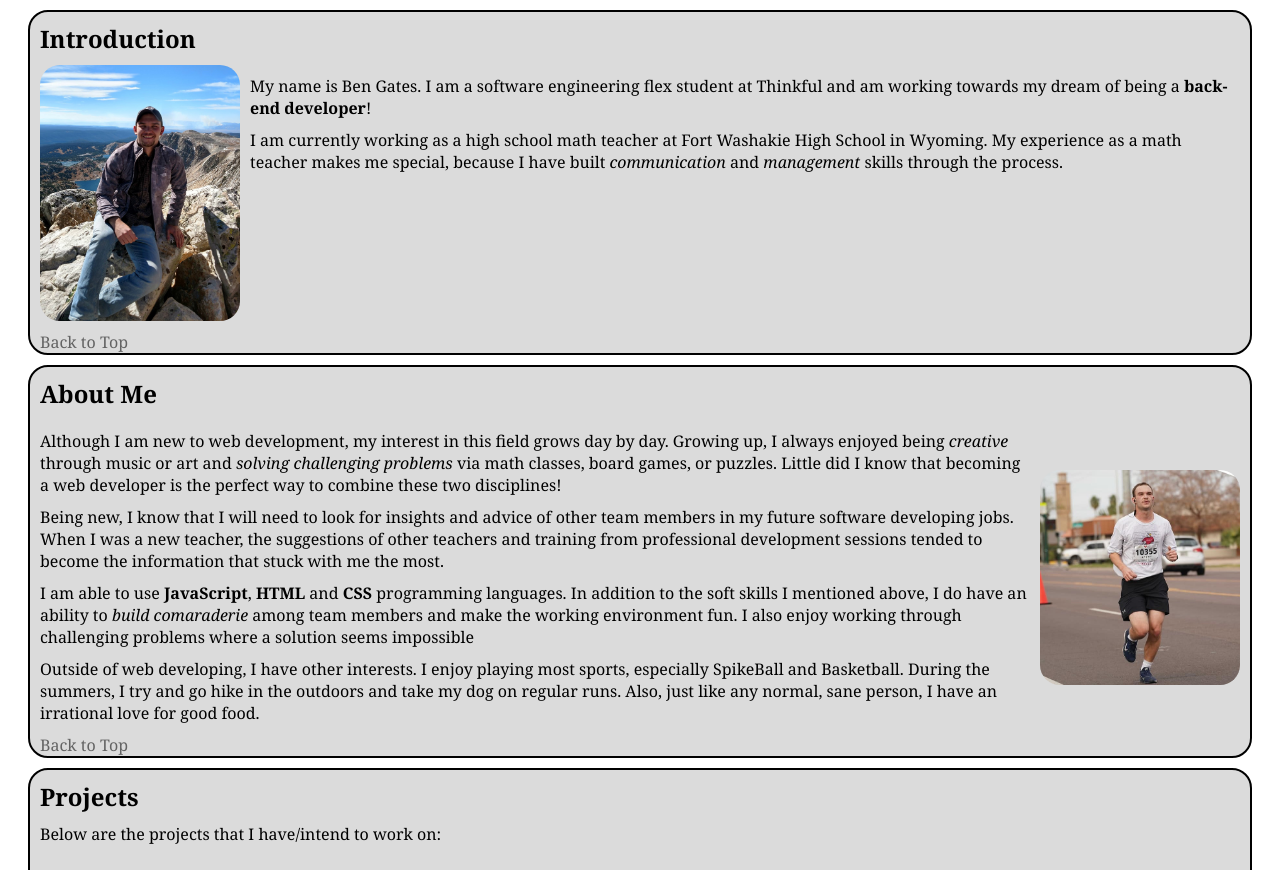
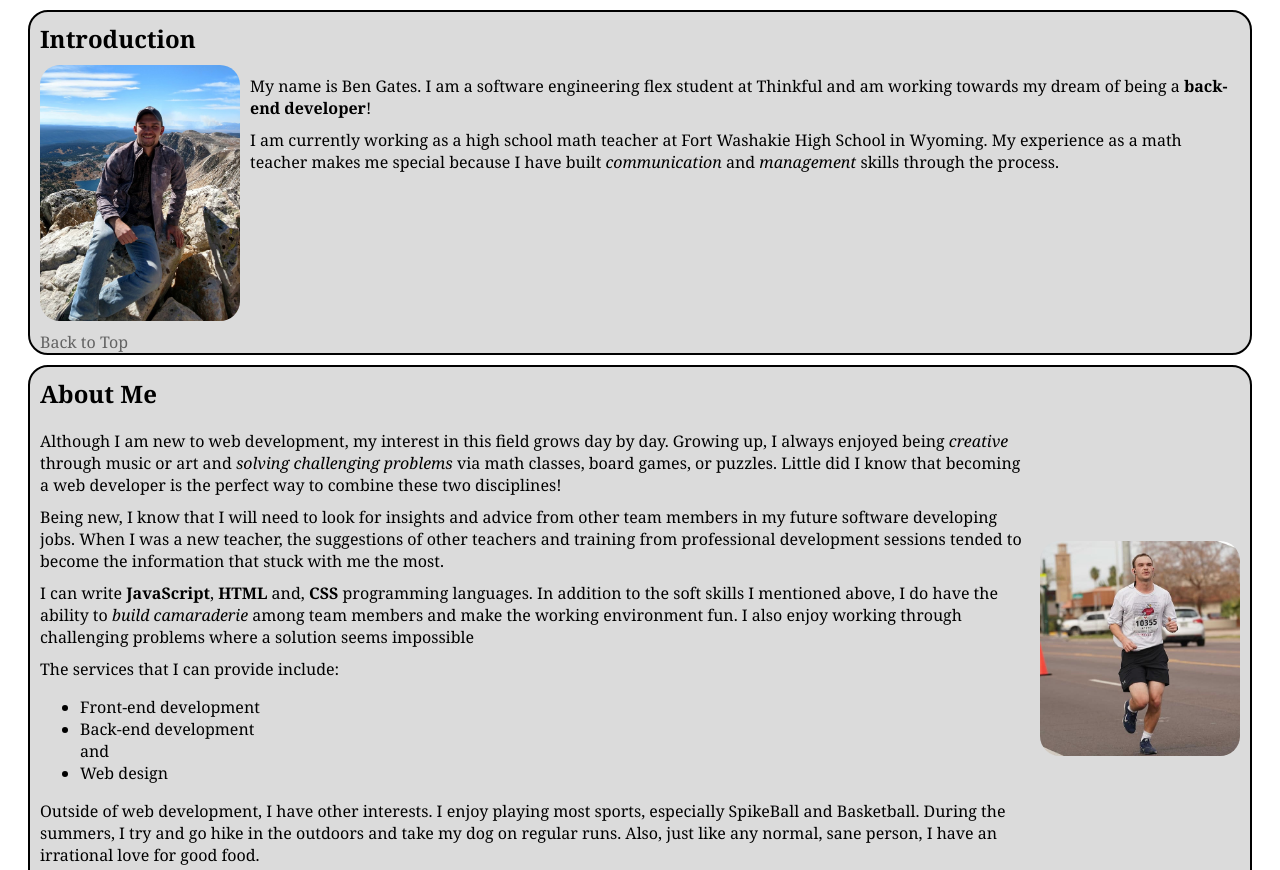
Before and after one commit to benjamin-gates/portfolio-webpage, a plain HTML site: page index.html in a window 1280 px wide. Shown: the part 82-952 px from the top of the page. Drawn offline with Linux system fonts and the light colour scheme.

Commit message:
making final touches to html and grammar

```diff
--- a/index.html
+++ b/index.html
@@ -22,7 +22,7 @@
                 <div class="intro-group">
                 <div>
                 <p>My name is Ben Gates. I am a software engineering flex student at Thinkful and am working towards my dream of being a <strong>back-end developer</strong>!</p>
-                <p>I am currently working as a high school math teacher at Fort Washakie High School in Wyoming. My experience as a math teacher makes me special, because I have built <em>communication</em> and <em>management</em> skills through the process.</p>
+                <p>I am currently working as a high school math teacher at Fort Washakie High School in Wyoming. My experience as a math teacher makes me special because I have built <em>communication</em> and <em>management</em> skills through the process.</p>
                 </div>
                 <img class="profile" src="images/profile-pic.jpg" alt="Profile Picture"/>
                 </div>
@@ -33,9 +33,14 @@
                 <div class="about-group">
                     <div>
                 <p>Although I am new to web development, my interest in this field grows day by day. Growing up, I always enjoyed being <em>creative</em> through music or art and <em>solving challenging problems</em> via math classes, board games, or puzzles. Little did I know that becoming a web developer is the perfect way to combine these two disciplines!</p>
-                <p>Being new, I know that I will need to look for insights and advice of other team members in my future software developing jobs. When I was a new teacher, the suggestions of other teachers and training from professional development sessions tended to become the information that stuck with me the most. </p>
-                <p>I am able to use <strong>JavaScript</strong>, <strong>HTML</strong> and <strong>CSS</strong> programming languages. In addition to the soft skills I mentioned above, I do have an ability to <em>build comaraderie</em> among team members and make the working environment fun. I also enjoy working through challenging problems where a solution seems impossible</p>
-                <p>Outside of web developing, I have other interests. I enjoy playing most sports, especially SpikeBall and Basketball. During the summers, I try and go hike in the outdoors and take my dog on regular runs. Also, just like any normal, sane person, I have an irrational love for good food.</p>
+                <p>Being new, I know that I will need to look for insights and advice from other team members in my future software developing jobs. When I was a new teacher, the suggestions of other teachers and training from professional development sessions tended to become the information that stuck with me the most. </p>
+                <p>I can write <strong>JavaScript</strong>, <strong>HTML</strong> and, <strong>CSS</strong> programming languages. In addition to the soft skills I mentioned above, I do have the ability to <em>build camaraderie</em> among team members and make the working environment fun. I also enjoy working through challenging problems where a solution seems impossible</p>
+                <p>The services that I can provide include:</p> <ul>
+                    <li>Front-end development</li>
+                    <li>Back-end development and</li>
+                    <li>Web design</li>
+                </ul>
+                <p>Outside of web development, I have other interests. I enjoy playing most sports, especially SpikeBall and Basketball. During the summers, I try and go hike in the outdoors and take my dog on regular runs. Also, just like any normal, sane person, I have an irrational love for good food.</p>
                 </div>
                 <img class="running" src="images/marathon2.jpg" alt="Me running a marathon">
                 </div>
@@ -59,7 +64,7 @@
                     <div>
                     <a href="http://www.freepik.com" target="_blank">Designed by starline / Freepik</a>
                     </div>
-                    <p>Many small, diamond-in-the-rough, rural Wyoming businesses have little to none presence on the web. The purpose of this site will be to provide a way for these businesses to connect with freelance developers who can build their site and maintain it.</p>
+                    <p>Many small, diamond-in-the-rough, rural Wyoming businesses have little to no presence on the web. The purpose of this site will be to provide a way for these businesses to connect with freelance developers who can build their site and maintain it.</p>
                 </div>
                 </div>
                 <div class="return-link"><a href="#top">Back to Top</a></div>
--- a/style.css
+++ b/style.css
@@ -31,7 +31,7 @@ header a:active{
     color: #85c7f2;
 }
 
-@media all and (min-width:700px){
+@media all and (min-width:800px){
     header, footer {
         flex-direction: row;
         align-items: flex-end;
@@ -108,6 +108,12 @@ header a:active{
 
     main section .project-group p{
         text-align: justify;
+    }
+
+    main section .about-group ul {
+        flex-direction: column;
+        align-items: flex-start;
+        margin-left: 50px;
     }
 
 }
@@ -235,3 +241,11 @@ main p, main h2 {
      font-size: 14px;
      font-family: ebrima, constantia, Cambria, Cochin, Georgia, Times, 'Times New Roman', serif;
  }
+
+ .about-group li {
+     width: 200px;
+ }
+
+ .about-group ul {
+     list-style: disc;
+ }
```
